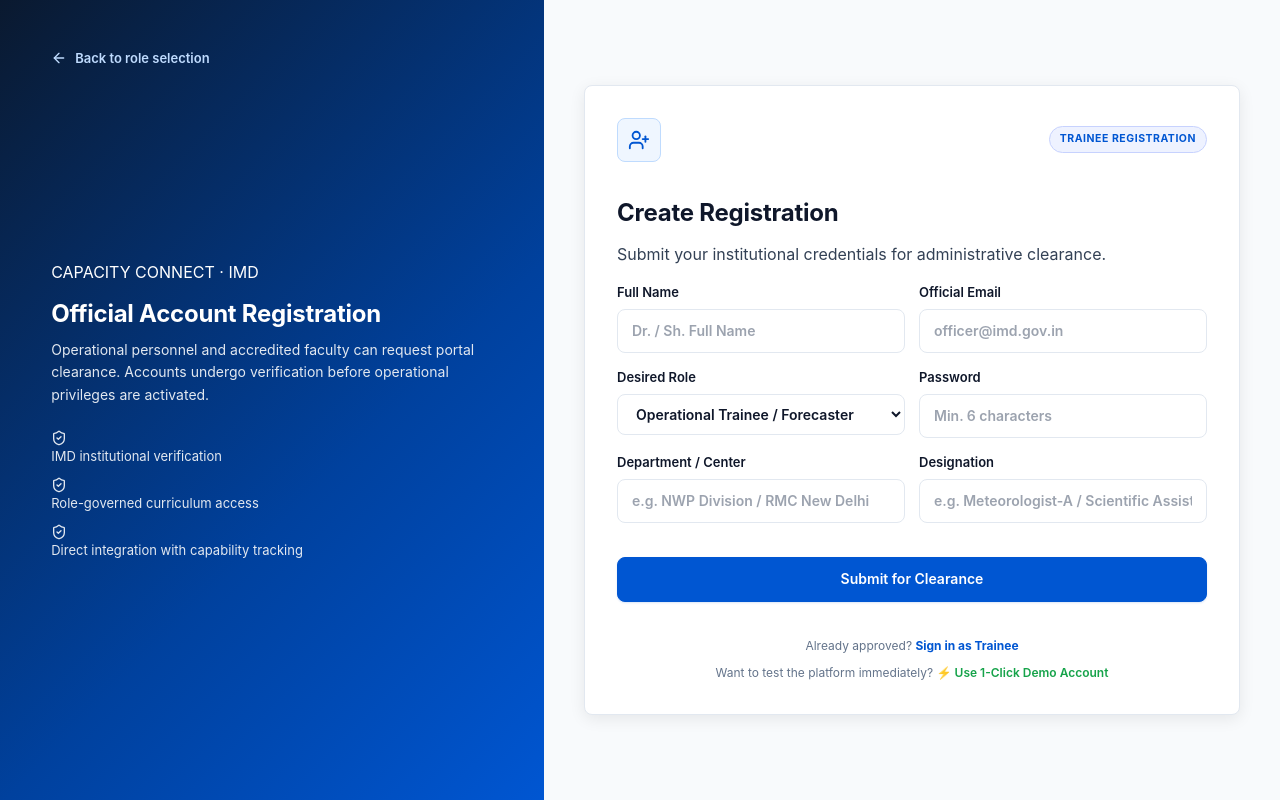
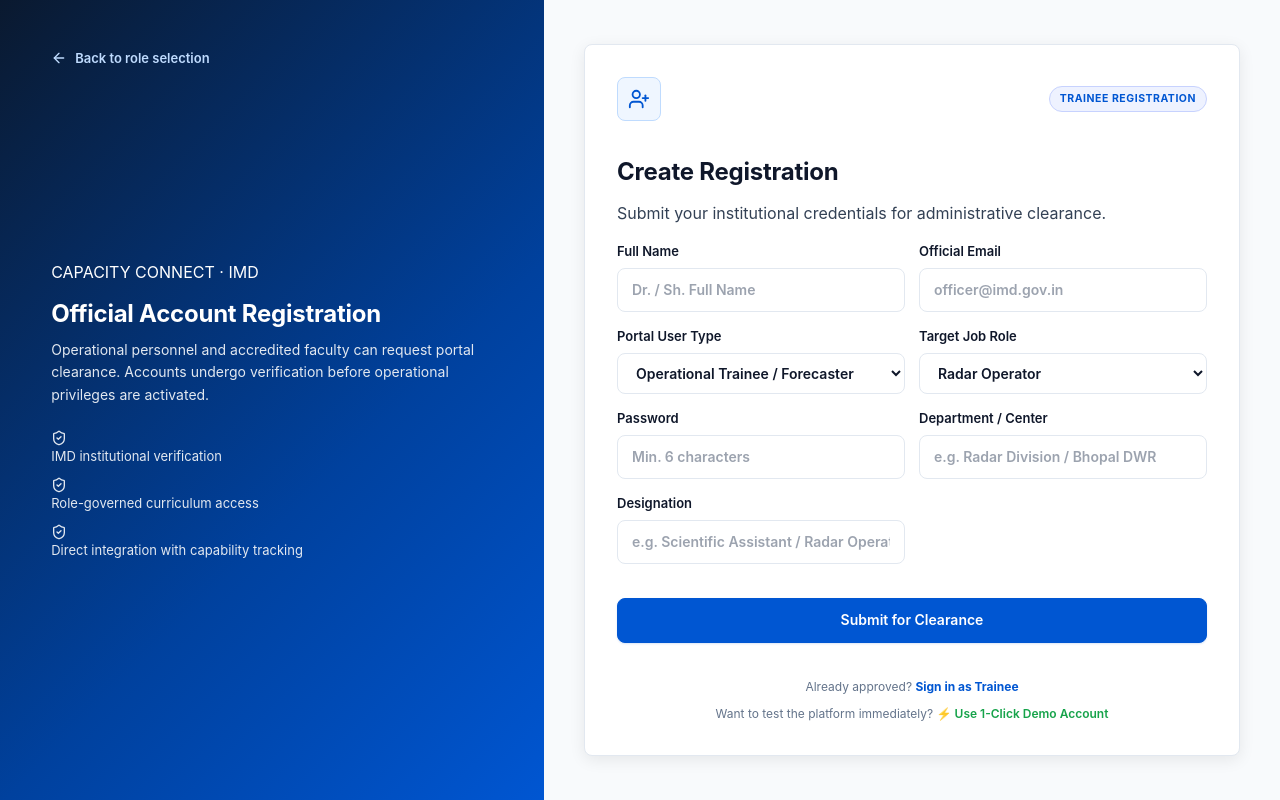
Before and after one commit to Gopal230/Capacity_Connect_26075, a React (Vite) app: page /register in a window 1280 px wide. Built offline with nearby package versions, Linux system fonts and the light colour scheme.

Commit message:
Complete Phase 2: Registration (Add Job Role dropdown for Trainees built dynamically from role requirements list)

```diff
--- a/src/pages/public/RegisterPage.tsx
+++ b/src/pages/public/RegisterPage.tsx
@@ -1,20 +1,26 @@
-import { ArrowLeft, CheckCircle2, ShieldCheck, Sparkles, UserPlus } from "lucide-react";
+import { ArrowLeft, ShieldCheck, UserPlus } from "lucide-react";
 import { FormEvent, useEffect, useState } from "react";
 import { Link, useSearchParams } from "react-router-dom";
 import { useApp } from "../../context/AppContext";
 
 export default function RegisterPage() {
-  const { register } = useApp();
+  const { register, roleRequirements } = useApp();
   const [searchParams] = useSearchParams();
   const roleParam = searchParams.get("role");
 
   const initialRole: "trainer" | "trainee" = roleParam === "trainer" ? "trainer" : "trainee";
+
+  // Dynamic job roles list derived from role requirements map
+  const availableJobRoles = Object.keys(roleRequirements).length > 0
+    ? Object.keys(roleRequirements)
+    : ["Radar Operator"];
 
   const [form, setForm] = useState({
     name: "",
     email: "",
     password: "",
     role: initialRole,
+    jobRole: availableJobRoles[0] || "Radar Operator",
     department: "",
     designation: "",
   });
@@ -29,7 +35,15 @@
 
   const submit = (e: FormEvent) => {
     e.preventDefault();
-    const r = register(form);
+    const r = register({
+      name: form.name,
+      email: form.email,
+      password: form.password,
+      role: form.role,
+      department: form.department,
+      designation: form.designation,
+      jobRole: form.role === "trainee" ? form.jobRole : undefined,
+    });
     setMessage({ ok: r.ok, text: r.message });
     if (r.ok) {
       setForm({
@@ -37,6 +51,7 @@
         email: "",
         password: "",
         role: initialRole,
+        jobRole: availableJobRoles[0] || "Radar Operator",
         department: "",
         designation: "",
       });
@@ -101,7 +116,7 @@
               />
             </label>
             <label>
-              Desired Role
+              Portal User Type
               <select
                 value={form.role}
                 onChange={(e) => setForm({ ...form, role: e.target.value as "trainer" | "trainee" })}
@@ -110,6 +125,25 @@
                 <option value="trainer">Accredited Faculty / Trainer</option>
               </select>
             </label>
+
+            {/* Job Role dropdown for Trainees only */}
+            {form.role === "trainee" && (
+              <label>
+                Target Job Role
+                <select
+                  value={form.jobRole}
+                  onChange={(e) => setForm({ ...form, jobRole: e.target.value })}
+                  required
+                >
+                  {availableJobRoles.map((jr) => (
+                    <option key={jr} value={jr}>
+                      {jr}
+                    </option>
+                  ))}
+                </select>
+              </label>
+            )}
+
             <label>
               Password
               <input
@@ -127,7 +161,7 @@
                 value={form.department}
                 onChange={(e) => setForm({ ...form, department: e.target.value })}
                 required
-                placeholder="e.g. NWP Division / RMC New Delhi"
+                placeholder="e.g. Radar Division / Bhopal DWR"
               />
             </label>
             <label>
@@ -136,7 +170,7 @@
                 value={form.designation}
                 onChange={(e) => setForm({ ...form, designation: e.target.value })}
                 required
-                placeholder="e.g. Meteorologist-A / Scientific Assistant"
+                placeholder="e.g. Scientific Assistant / Radar Operator"
               />
             </label>
           </div>
```
